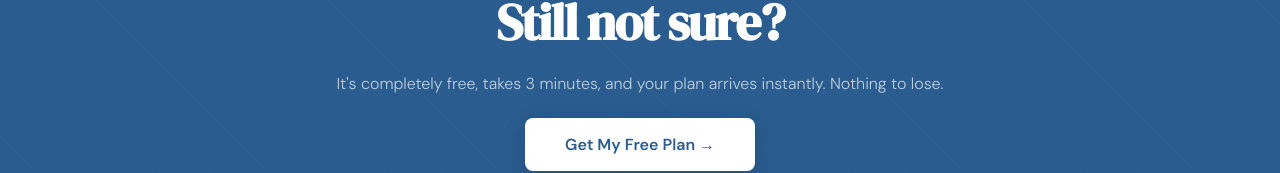
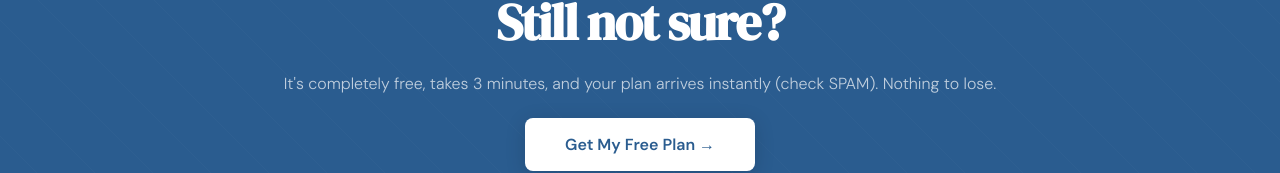
Before and after one commit to Hemperor-Harith/PlanMyRevision-Frontend, a plain HTML site: page index.html in a window 1280 px wide. Shown: the part 4614-4787 px from the top of the page. Drawn offline with Linux system fonts and the light colour scheme.

Commit message:
Update message in cta-section to include SPAM check

```diff
--- a/index.html
+++ b/index.html
@@ -373,7 +373,7 @@ OCR Chemistry - 2/5 - 10 June"></textarea>
 -->
   <div class="cta-section">
     <h2>Still not sure?</h2>
-    <p>It's completely free, takes 3 minutes, and your plan arrives instantly. Nothing to lose.</p>
+    <p>It's completely free, takes 3 minutes, and your plan arrives instantly (check SPAM). Nothing to lose.</p>
     <a href="#get-plan" class="btn-white">Get My Free Plan →</a>
   </div>
 
```
